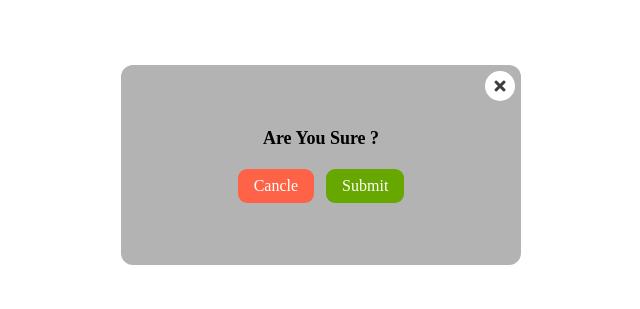
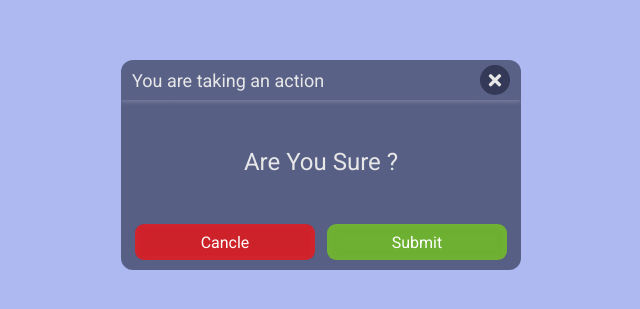
Before and after one commit to AnilK-Panta/100644, a plain HTML site: page index.html in a window 1280 px wide. Shown: the part 235-544 px from the top of the page, without its empty margins (319-959 px from the left). Drawn offline with Linux system fonts and the light colour scheme.

Commit message:
theme management

```diff
--- a/index.html
+++ b/index.html
@@ -15,7 +15,10 @@
 <body>
     <div class="ModalWrapper">
         <div class="areYouSureModal">
-            <div class="crossCollapse"><i class="fas fa-times"></i></div>
+            <div class="areYouSureModalNav">
+                <span>You are taking an action</span>
+                <div class="crossCollapse"><i class="fas fa-times"></i></div>
+            </div>
             <span>Are You Sure ?</span>
             <div class="modalBtnsWrap">
                 <div class="modalCancleBtn">Cancle</div>
--- a/style.css
+++ b/style.css
@@ -1,11 +1,13 @@
+@import url("https://fonts.googleapis.com/css2?family=Roboto&display=swap");
 * {
   margin: 0;
   padding: 0;
+  font-family: "Roboto", sans-serif;
 }
 .ModalWrapper {
   width: 100%;
   height: 100vh;
-  background-color: rgba(255, 255, 255, 0.33);
+  background: rgba(94, 114, 228, 0.5);
   display: flex;
   justify-content: center;
   align-items: center;
@@ -13,51 +15,89 @@
 .areYouSureModal {
   width: 400px;
   height: 200px;
-  background-color: rgb(179, 179, 179);
+  background: rgba(52, 57, 87, 0.7);
+  backdrop-filter: blur(24px);
+  color: #e7e7e7;
+
   border-radius: 12px;
-  position: relative;
   /* border: 1px solid rgb(85, 85, 85); */
   display: flex;
   flex-direction: column;
   align-items: center;
-  justify-content: center;
-  gap: 20px;
+  justify-content: space-between;
+  /* gap: 20px; */
+  padding-bottom: 10px;
+  overflow: hidden;
 }
 .areYouSureModal span {
+  font-size: 24px;
+  font-weight: 500;
+}
+.areYouSureModalNav {
+  width: 100%;
+  height: 40px;
+  background: rgba(196, 196, 196, 0.01);
+  box-shadow: 0px 1px 5px rgba(255, 255, 255, 0.25);
+  border-radius: 12px 12px 0px 0px;
+  /* background-color: rgb(46, 46, 46); */
+  display: flex;
+  justify-content: space-between;
+  align-items: center;
+}
+.areYouSureModalNav span {
+  margin-left: 11px;
   font-size: 18px;
-  font-weight: bold;
+  font-weight: 500;
+  color: #e7e7e7;
 }
 .crossCollapse {
-  position: absolute;
+  /* position: absolute; */
+  margin-right: 11px;
   width: 30px;
   height: 30px;
   border-radius: 50%;
-  background-color: rgb(255, 255, 255);
-  right: 6px;
-  top: 6px;
+  background: #343957;
+  filter: blur(0px);
+  /* right: 6px;
+  top: 6px; */
   display: flex;
   justify-content: center;
   align-items: center;
-  color: rgb(61, 61, 61);
+  color: white;
   cursor: pointer;
+}
+.crossCollapse .fas {
+  color: #e7e7e7;
+  font-size: 18px;
 }
 .modalBtnsWrap {
   /* background-color: tomato; */
   display: flex;
   justify-content: center;
   gap: 12px;
+  width: 100%;
 }
 .modalCancleBtn,
 .modalConfirmBtn {
-  padding: 8px 16px;
+  /* padding: 8px 16px; */
   /* background-color: turquoise; */
+  width: 45%;
+  height: 36px;
   border-radius: 9px;
   color: white;
   cursor: pointer;
+  display: flex;
+  align-items: center;
+  justify-content: center;
 }
 .modalCancleBtn {
-  background-color: tomato;
+  background: rgba(255, 22, 22, 0.75);
+  filter: blur(0.1px);
+  backdrop-filter: blur(5px);
+  /* color: white; */
 }
 .modalConfirmBtn {
-  background-color: #66a800;
+  background: rgba(126, 211, 33, 0.75);
+  filter: blur(0.1px);
+  backdrop-filter: blur(5px);
 }
```
